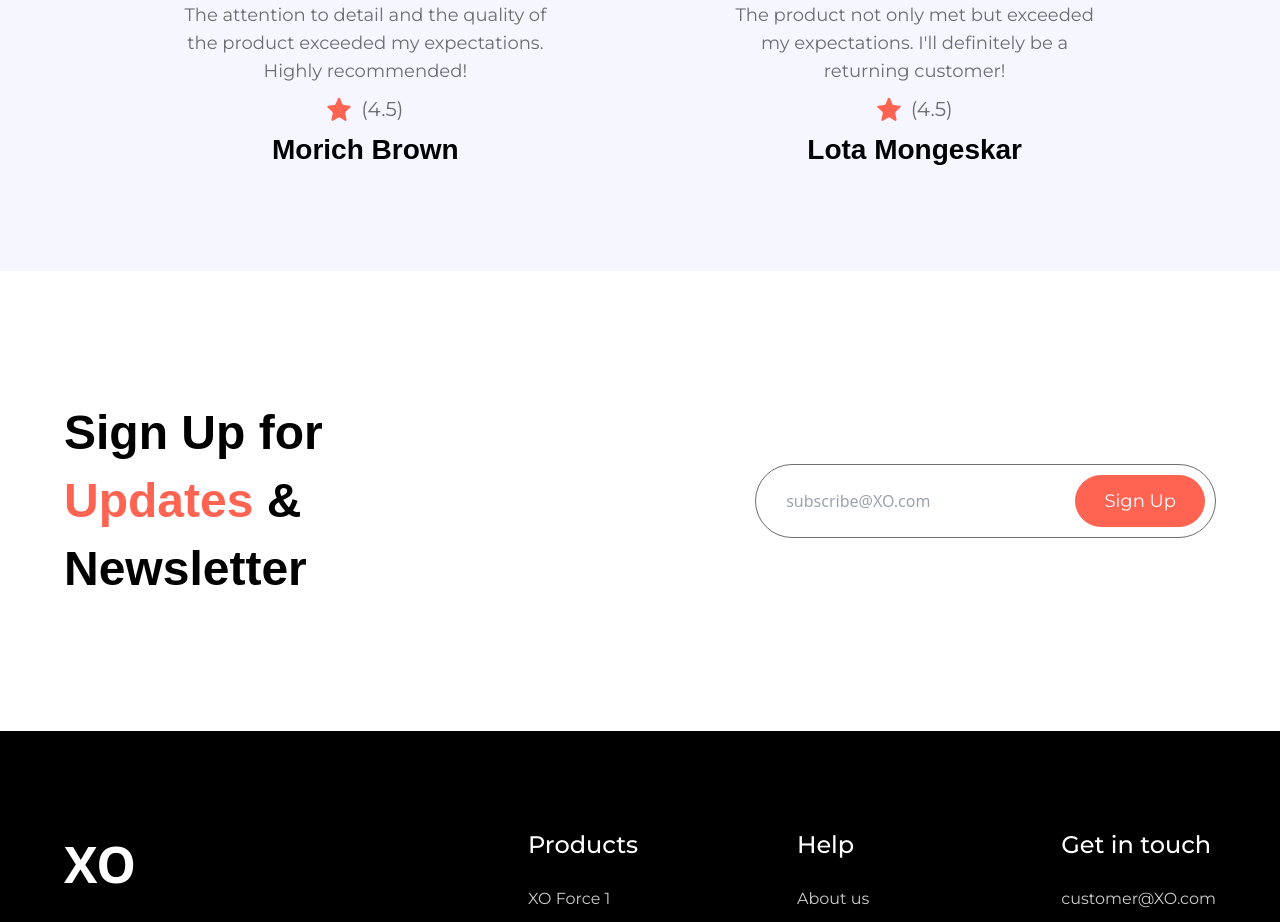
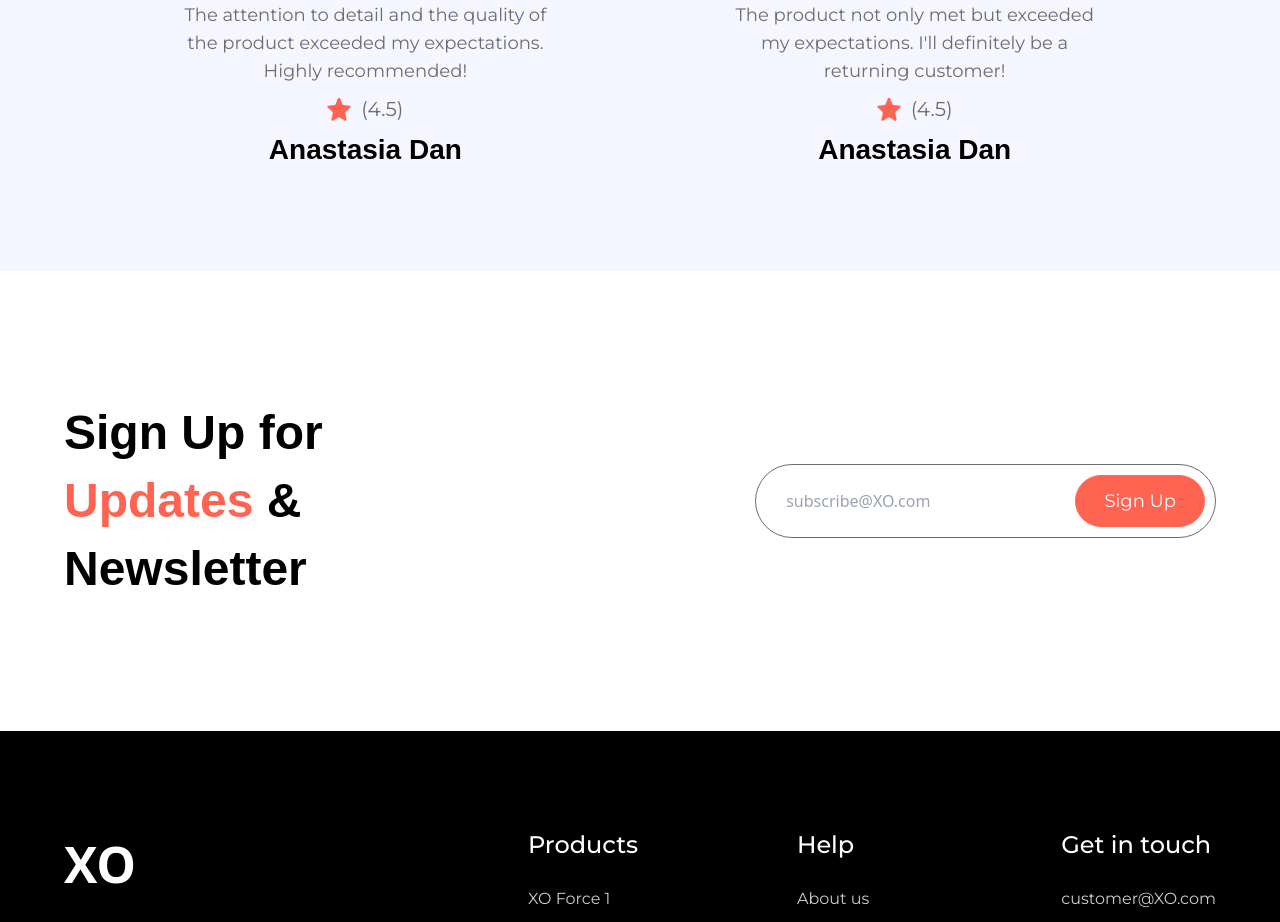
Before and after one commit to Mariam-Fathi/xo-landing-page, a React (Vite) app: page / in a window 1280 px wide. Shown: the part 4600-5522 px from the top of the page. Built offline with nearby package versions, Linux system fonts and the light colour scheme; a web font is replaced by a local one.

Commit message:
Update index.js

```diff
--- a/src/constants/index.js
+++ b/src/constants/index.js
@@ -97,13 +97,13 @@ export const services = [
 export const reviews = [
     {
         imgURL: customer1,
-        customerName: 'Morich Brown',
+        customerName: 'Anastasia Dan',
         rating: 4.5,
         feedback: "The attention to detail and the quality of the product exceeded my expectations. Highly recommended!"
     },
     {
         imgURL: customer2,
-        customerName: 'Lota Mongeskar',
+        customerName: 'Anastasia Dan',
         rating: 4.5,
         feedback: "The product not only met but exceeded my expectations. I'll definitely be a returning customer!"
     }
```
